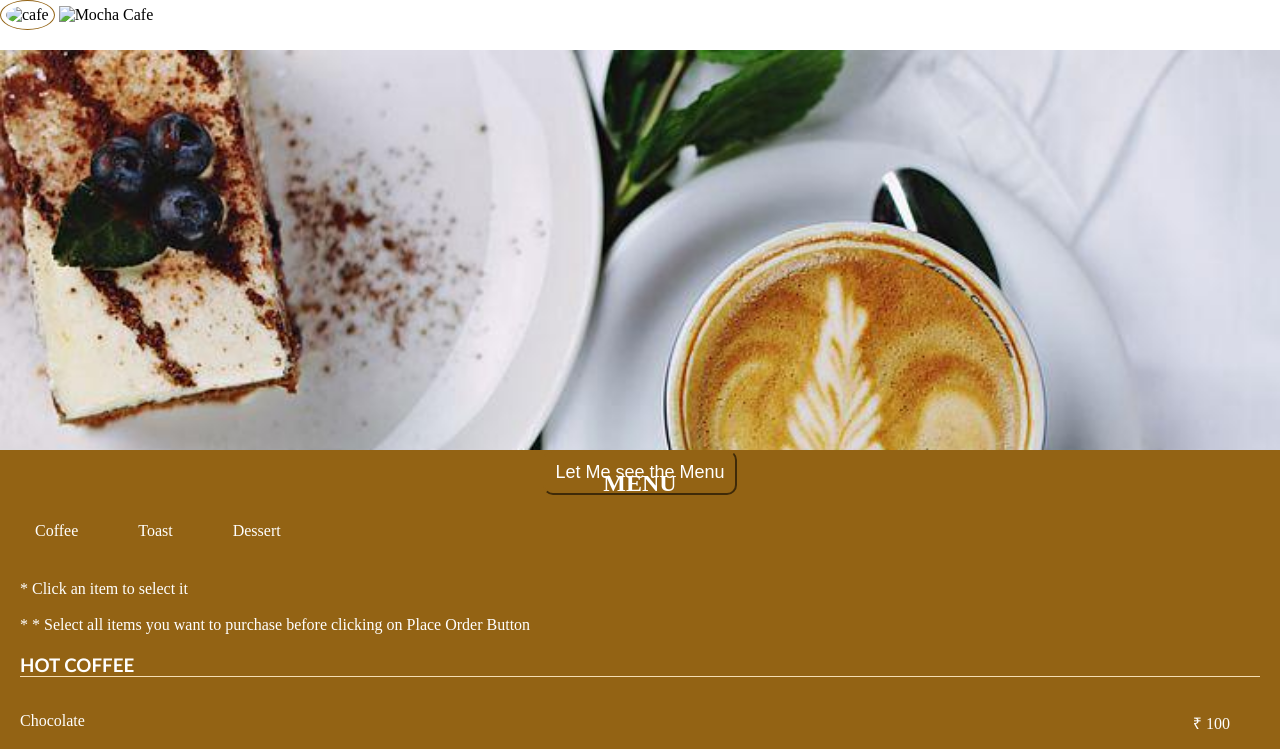
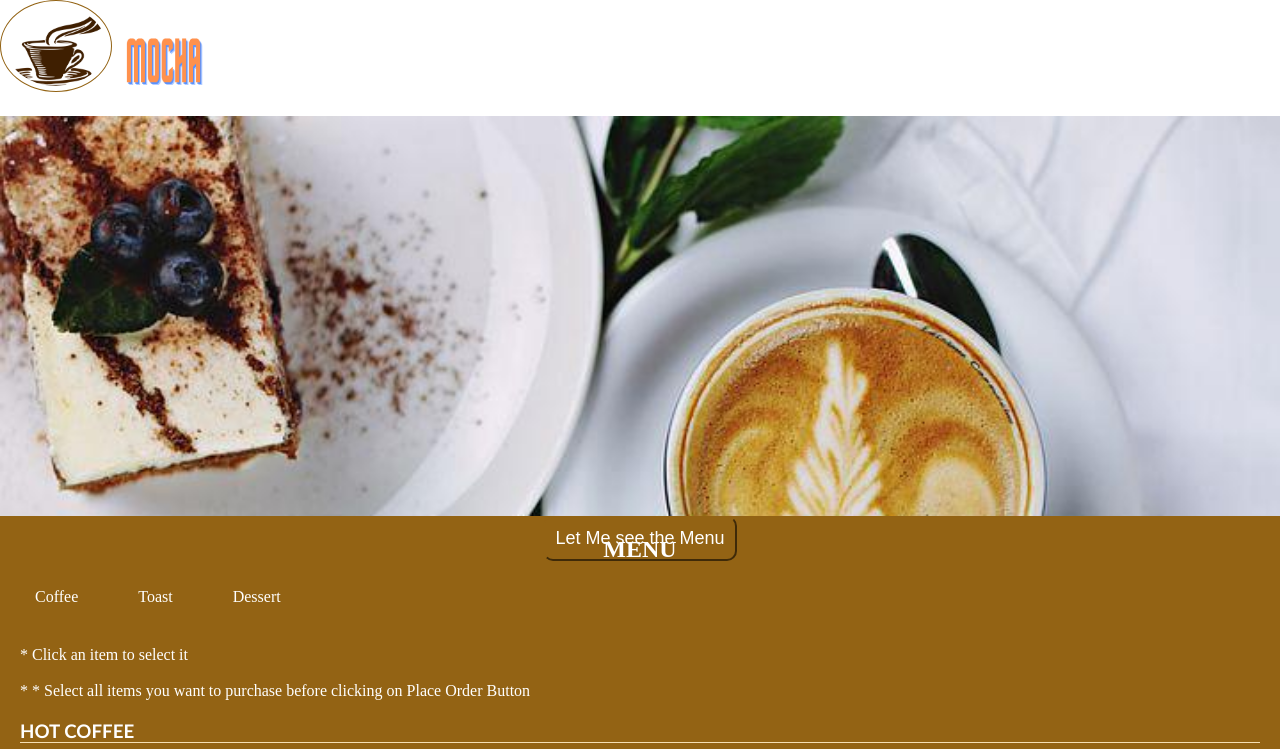
Before and after one commit to Abhijeet-code-dev/Cafe, a plain HTML site: page index.html in a window 1280 px wide. Shown: the top 749 px of the page. Drawn offline with Linux system fonts and the light colour scheme; files whose address does not match are found by name.

Commit message:
Update index.html
changes

```diff
--- a/index.html
+++ b/index.html
@@ -158,8 +158,8 @@
     <body>
         <div id="navbar">
             <div id="logo-container">
-                <img id="logo" src="images/logo.png" alt="cafe">
-                <img id="name" src="images/name.png" alt="Mocha Cafe">
+                <img id="logo" src="logo.png" alt="cafe">
+                <img id="name" src="name.png" alt="Mocha Cafe">
             </div>
 
         </div>
```
